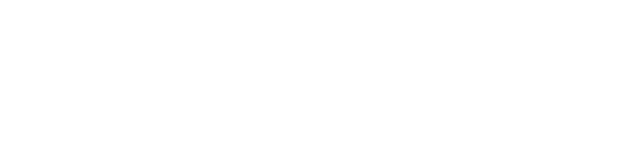
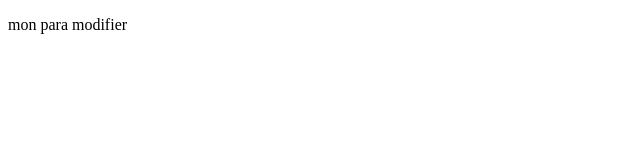
Before and after one commit to Hakimcdl/Tuto, a plain HTML site: page index.html in a window 1280 px wide. Shown: the whole page, without its empty margins (0-640 px from the left). Drawn offline with Linux system fonts and the light colour scheme.

Commit message:
ajout d'un nouveau paragraphe

```diff
--- a/index.html
+++ b/index.html
@@ -7,6 +7,6 @@
     <title>Document</title>
 </head>
 <body>
-
+    <p>mon para modifier</p>
 </body>
 </html>
```
